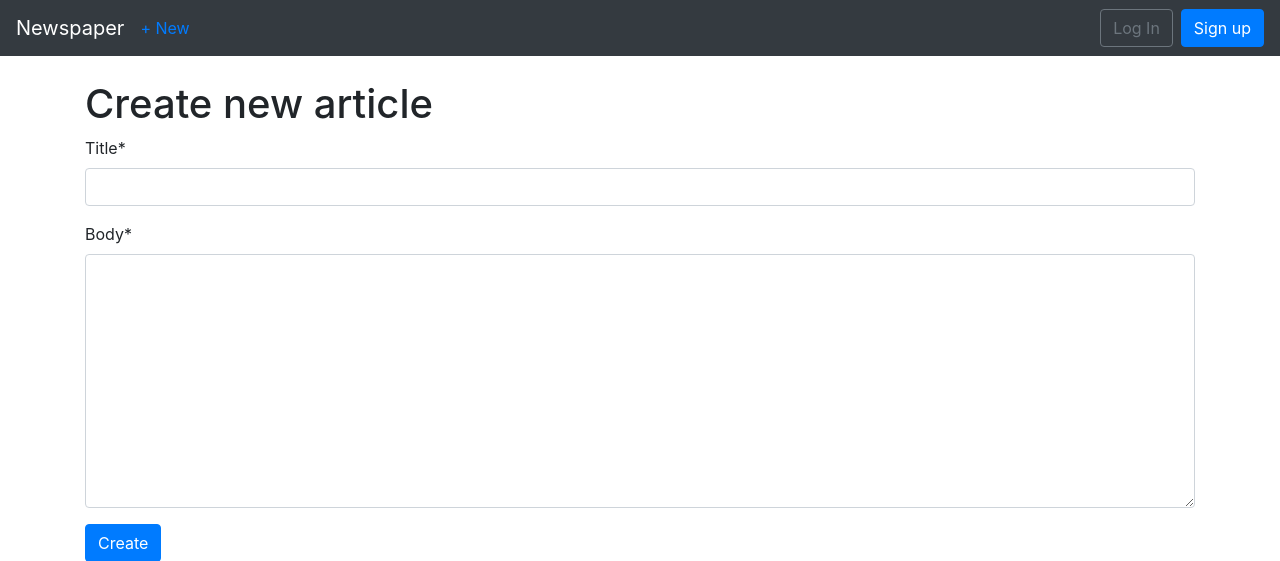
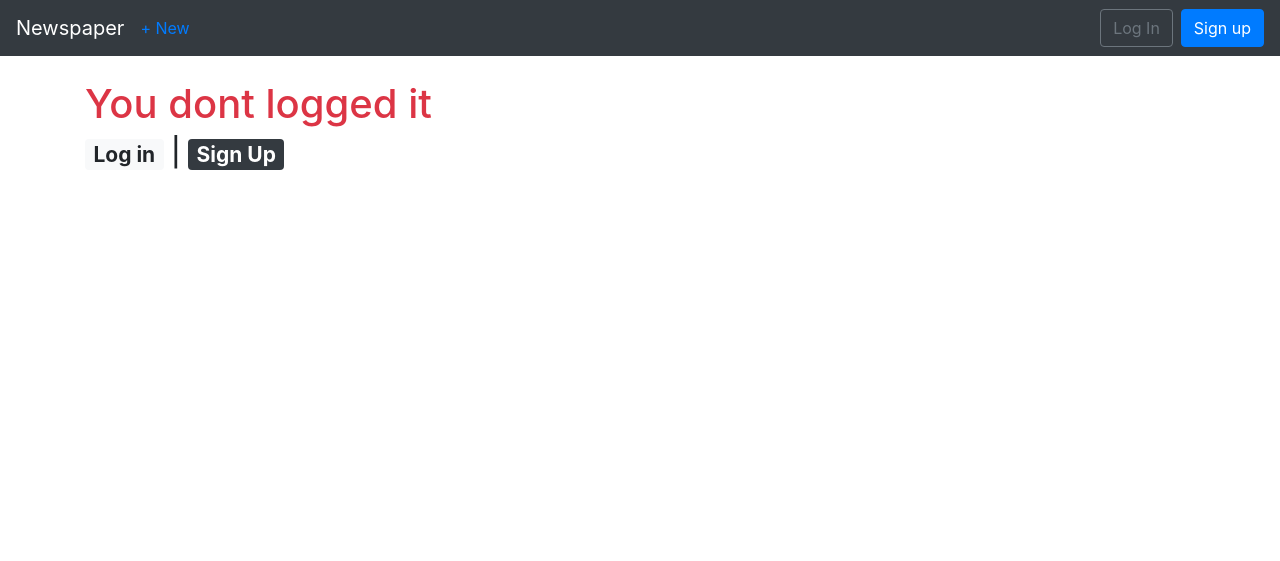
Before and after one commit to Van4ooo/auth_system_for_django, a Django app: page /article/create/ in a window 1280 px wide. Shown: the top 561 px of the page. Run offline with Django 4.2, Linux system fonts and the light colour scheme; some libraries are stand-ins or nearby versions.

Commit message:
add login/signup link if user not logged in site

```diff
--- a/templates/article_create.html
+++ b/templates/article_create.html
@@ -3,6 +3,7 @@
 
 {% block title %} Create new article{% endblock title%}
 {% block content %}
+    {% if user.is_authenticated %}
         <h1>Create new article</h1>
         <form method="post">
             {% csrf_token %}
@@ -10,4 +11,11 @@
 
             <input class="btn btn-primary" type="submit" value="Create">
         </form>
+    {% else %}
+        <h1 class="text-danger">You dont logged it </h1>
+        <h3>
+            <a href="{% url 'login' %}" class="badge badge-light">Log in</a> |
+            <a href="{% url 'signup' %}" class="badge badge-dark">Sign Up</a>
+        </h3>
+    {% endif %}
 {% endblock content %}
```
Lines whose indentation alone changed are shown as unchanged.
